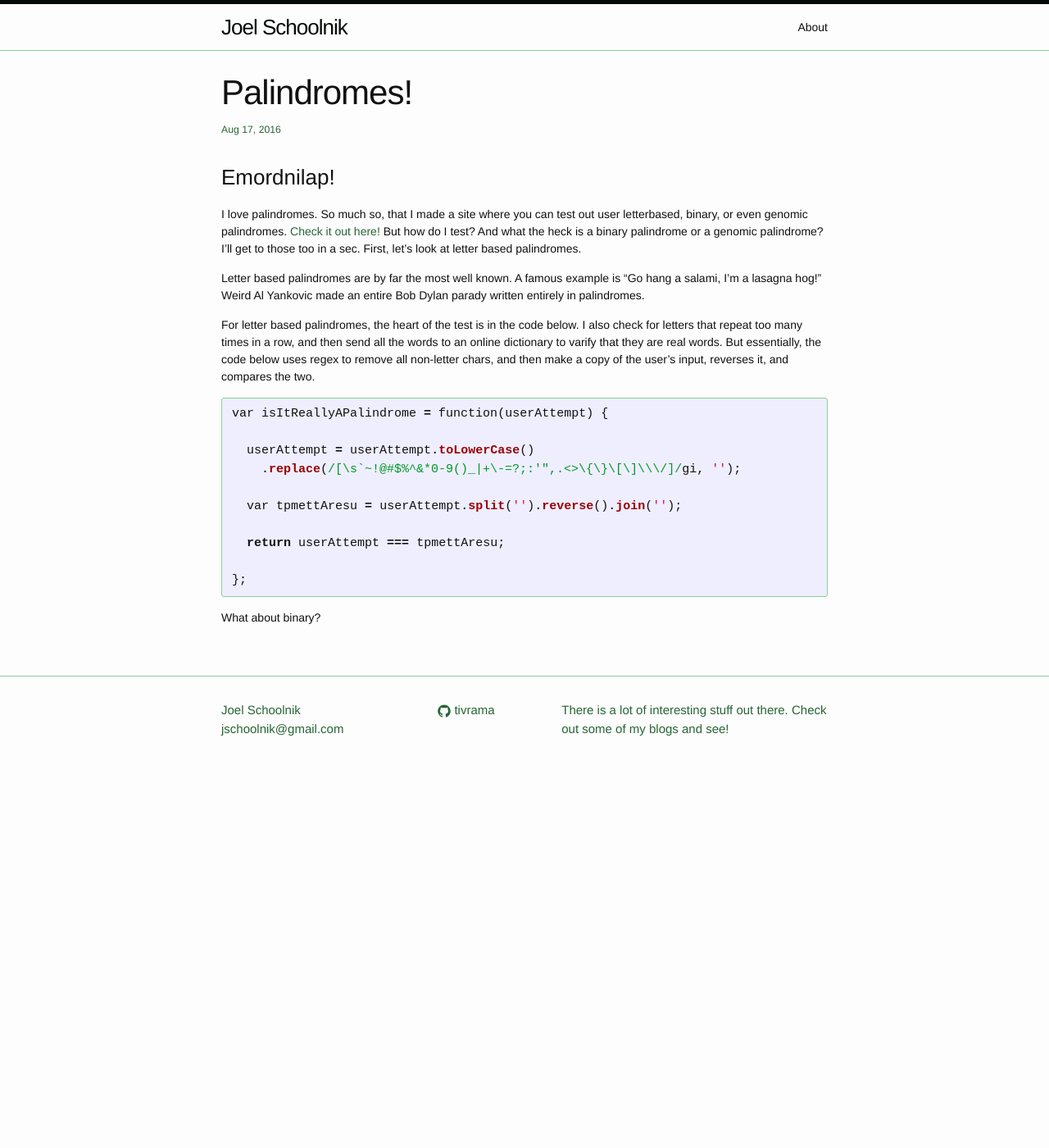
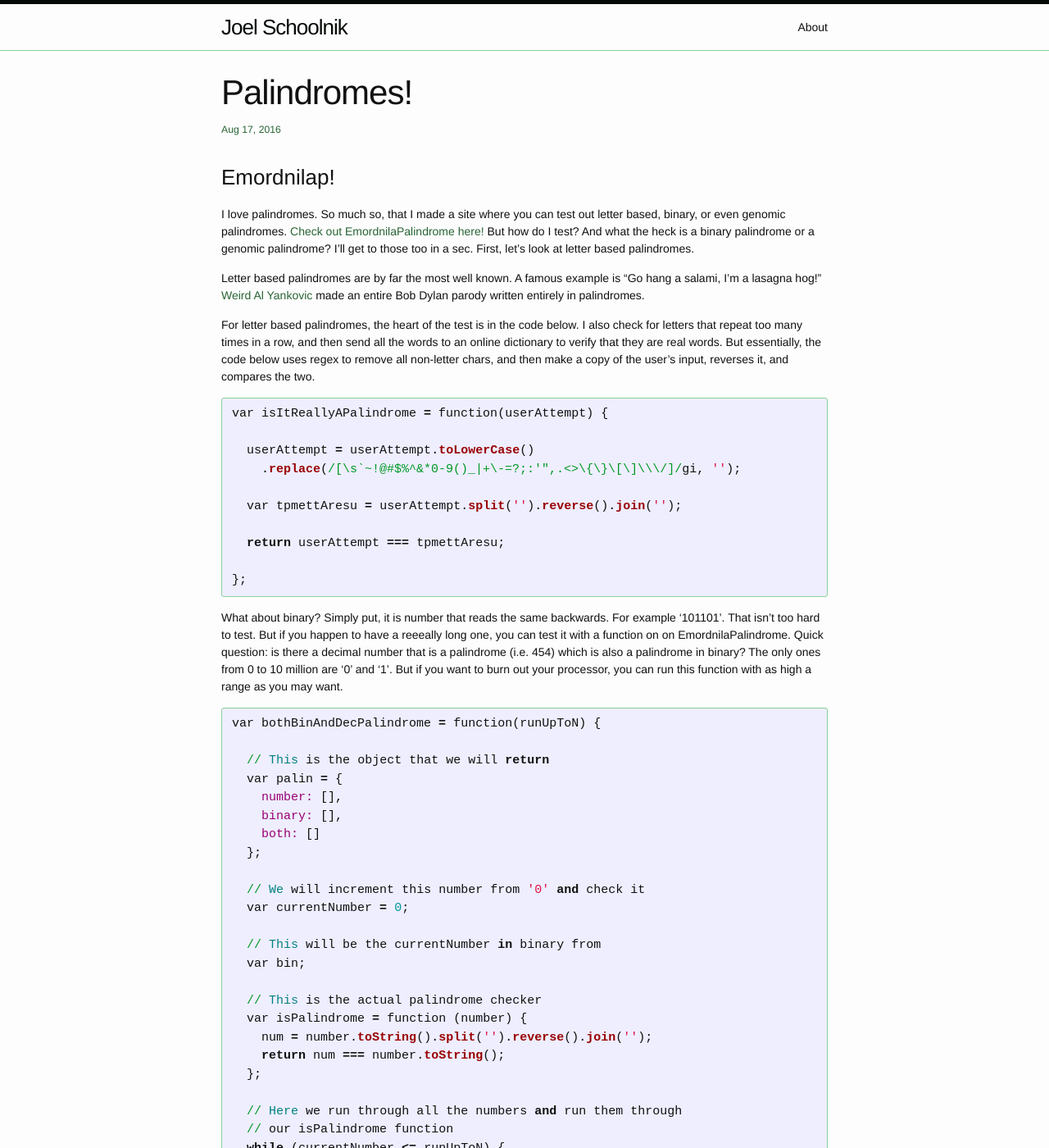
Before and after one commit to tivrama/tivrama.github.io, a Jekyll site: the page built from _posts/2016-08-19-welcome-to-jekyll.markdown, in a window 1280 px wide and 1400 px high. Shown: the whole window at 82% size. Built offline with Jekyll 4.4.1, drawn with Linux system fonts in a browser that asks for light colours; some of the changed text lies outside the part shown.

Commit message:
Emordnilap

```diff
--- a/_posts/2016-08-19-welcome-to-jekyll.markdown
+++ b/_posts/2016-08-19-welcome-to-jekyll.markdown
@@ -7,11 +7,11 @@ categories: jekyll update
 
 ### Emordnilap!
 
-I love palindromes.  So much so, that I made a site where you can test out user letterbased, binary, or even genomic palindromes.  [Check it out here!](http://palindrome-app.herokuapp.com)  But how do I test?  And what the heck is a binary palindrome or a genomic palindrome?  I'll get to those too in a sec.  First, let's look at letter based palindromes.
+I love palindromes.  So much so, that I made a site where you can test out letter based, binary, or even genomic palindromes.  [Check out EmordnilaPalindrome here!](http://www.emordnilapalindro.me)  But how do I test?  And what the heck is a binary palindrome or a genomic palindrome?  I'll get to those too in a sec.  First, let's look at letter based palindromes.
 
-Letter based palindromes are by far the most well known.  A famous example is "Go hang a salami, I'm a lasagna hog!"  Weird Al Yankovic made an entire Bob Dylan parady written entirely in palindromes.
+Letter based palindromes are by far the most well known.  A famous example is "Go hang a salami, I'm a lasagna hog!"  [Weird Al Yankovic](https://www.youtube.com/watch?v=JUQDzj6R3p4) made an entire Bob Dylan parody written entirely in palindromes.
 
-For letter based palindromes, the heart of the test is in the code below.  I also check for letters that repeat too many times in a row, and then send all the words to an online dictionary to varify that they are real words.  But essentially, the code below uses regex to remove all non-letter chars, and then make a copy of the user's input, reverses it, and compares the two.
+For letter based palindromes, the heart of the test is in the code below.  I also check for letters that repeat too many times in a row, and then send all the words to an online dictionary to verify that they are real words.  But essentially, the code below uses regex to remove all non-letter chars, and then make a copy of the user's input, reverses it, and compares the two.
 
 {% highlight ruby %}
 
@@ -28,7 +28,110 @@ var isItReallyAPalindrome = function(userAttempt) {
 
 {% endhighlight %}
 
-What about binary?
+What about binary?  Simply put, it is  number that reads the same backwards.  For example '101101'.  That isn't too hard to test.  But if you happen to have a reeeally long one, you can test it with a function on on EmordnilaPalindrome.  Quick question:  is there a decimal number that is a palindrome (i.e. 454) which is also a palindrome in binary?  The only ones from 0 to 10 million are '0' and '1'.  But if you want to burn out your processor, you can run this function with as high a range as you may want.
+
+{% highlight ruby %}
+
+var bothBinAndDecPalindrome = function(runUpToN) {
+
+  // This is the object that we will return
+  var palin = {
+    number: [],
+    binary: [],
+    both: []
+  };
+
+  // We will increment this number from '0' and check it
+  var currentNumber = 0;
+
+  // This will be the currentNumber in binary from
+  var bin;
+
+  // This is the actual palindrome checker
+  var isPalindrome = function (number) {
+    num = number.toString().split('').reverse().join('');
+    return num === number.toString();
+  };
+
+  // Here we run through all the numbers and run them through
+  // our isPalindrome function
+  while (currentNumber <= runUpToN) {
+    bin = (currentNumber >>> 0).toString(2);
+    if (isPalindrome(currentNumber)) {
+      palin.number.push({[currentNumber]: bin})
+    }
+    if (isPalindrome(bin)) {
+      palin.binary.push({[currentNumber]: bin})
+    }
+    if (palin.number[currentNumber] && palin.binary[currentNumber]) {
+      palin.both.push({[currentNumber]: bin})
+    }
+    currentNumber++;
+  }
+
+  return palin;
+};
+
+{% endhighlight %}
+
+
+One thing I learned about when researching palindromes, is that they exist in out genetic code.  Important features in our code are sometimes in palindromes.  This may prevent degradation with copying our DNA.  Check out this [wikipedia article](https://en.wikipedia.org/wiki/Palindromic_sequence).  Each nucleotide has a pair or opposite.  It is those pairs, which when read backwards, must match the original. To check that in a function, I just made an object with the pairs.
+
+{% highlight ruby %}
+
+var isItPalindrome = function(word) {
+
+  var DNA = {
+    a: 't',
+    c: 'g',
+    g: 'c',
+    t: 'a'
+  };
+
+  var RNA = {
+    a: 'u',
+    c: 'g',
+    g: 'c',
+    u: 'a'
+  };
+
+  word = word.toLowerCase()
+  	.replace(/[\s`~!@#$%^&*0-9()_|+\-=?;:'",.<>\{\}\[\]\\\/]/gi, '');
+  var match = [];
+
+  var checkFor = DNA;
+  for (var i = 0; i < word.length; i++) {
+    if (word[i] === 'u') {
+      checkFor = RNA;
+    }
+  }
+
+  for (var j = 0; j < word.length; j++) {
+    match.unshift(checkFor[word[j]]);
+  }
+  match = match.join('');
+
+  return match === word;
+};
+
+var lookForNucleotides = function(entry) {
+  var checker = false;
+  var val;
+  for (var i = 0; i < entry.length; i++) {
+    val = entry[i].toLowerCase();
+    if (val !== 'a' && val !== 't' && val !== 'u' && val !== 'c' && val !== 'g') {
+      checker = true;
+    }
+  }
+  return checker;
+};
+
+{% endhighlight %}
+
+I hope you enjoy palindromes as much as I do.  I'll leave you with this deep thought.
+
+"Do nine men interpret? Nine men, I nod."
+
 
 
 [jekyll-docs]: http://jekyllrb.com/docs/home
```
